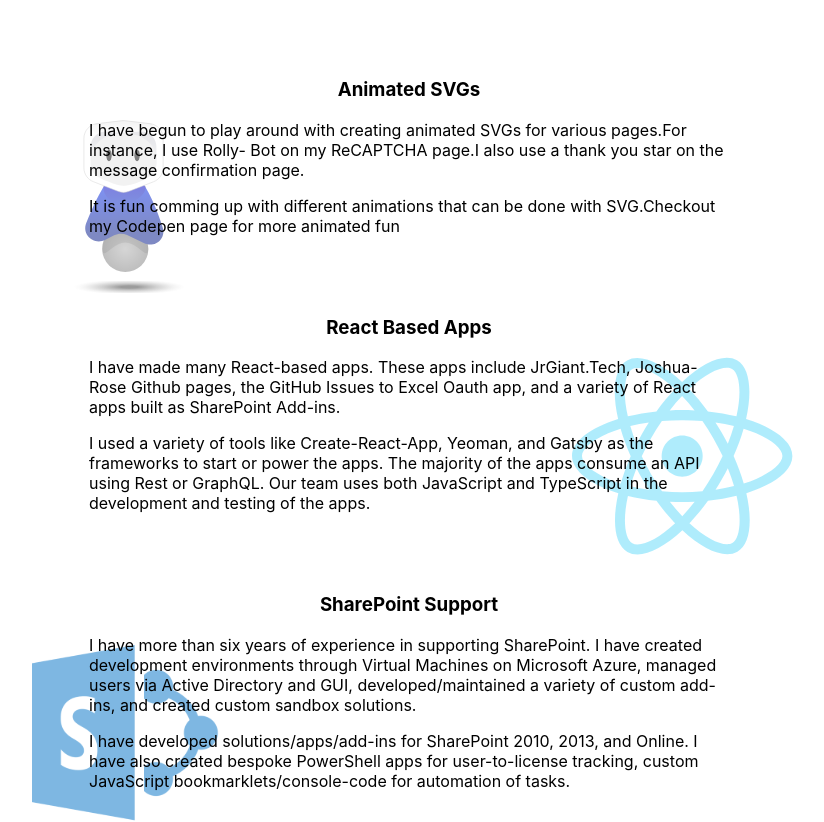
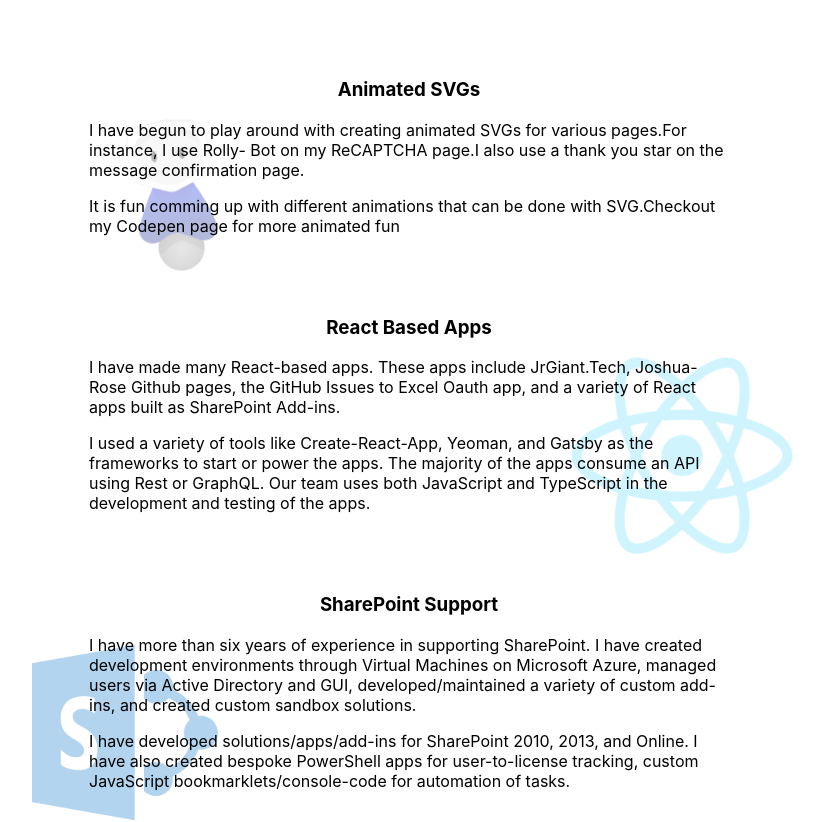
Before and after one commit to Joshua-rose/joshua-rose.github.io, a React (Create React App) app: page / in a window 1280 px wide. Shown: the part 1004-1826 px from the top of the page, without its empty margins (231-1055 px from the left). Built offline with nearby package versions, Linux system fonts and the light colour scheme.

Commit message:
Adding animation to blurb logos

```diff
--- a/src/content/blurbs/index.tsx
+++ b/src/content/blurbs/index.tsx
@@ -8,10 +8,12 @@
 const index = () => (
   <div>
     {[animatedSvgs, reactBasedApps, sharePointSupport, reactOnSharePoint].map((blurb, i) => {
-      const { headline, body, logo } = blurb;
+      const {
+        headline, body, logo, name,
+      } = blurb;
       const className = i % 2 === 0 ? 'left' : 'right';
       return (
-        <div className="blurb">
+        <div className={`blurb${name ? ` ${name}` : ''}`}>
           <h3>{headline}</h3>
           {logo ? (<img src={logo} alt="" className={className} />) : <RollyBot className={className} />}
           {body}
--- a/src/content/blurbs/reactBasedApps.tsx
+++ b/src/content/blurbs/reactBasedApps.tsx
@@ -18,6 +18,7 @@
   headline: 'React Based Apps',
   body,
   logo: ReactLogo,
+  name: 'React',
 };
 
 export default reactBasedApps;
--- a/src/content/blurbs/types.ts
+++ b/src/content/blurbs/types.ts
@@ -2,4 +2,5 @@
     headline: string,
     body: string | JSX.Element,
     logo?: string,
+    name?: string,
 }
--- a/src/styles/blurbs.scss
+++ b/src/styles/blurbs.scss
@@ -1,3 +1,4 @@
+@import "keyframes.scss";
 .blurb {
   width: 50vw;
   margin: 10vh auto;
@@ -10,7 +11,7 @@
   div.complexImage {
     position: absolute;
     height: 100%;
-    opacity: 0.5;
+    opacity: 0.3;
     z-index: -1;
     &.left {
       left: -10%;
@@ -28,8 +29,17 @@
     }
     .Rolly{
         height:97%;
+        animation: RollAround 10s linear infinite;
     }
-    .shaddow {
-        height:3%
+    .Shaddow {
+      display:none;
+        // height:10%;
+        // animation: MoveShaddow 5s ease-in-out infinite;
     }
+    .eyes {
+    animation: blink 10s linear infinite;
+  }
 }
+.React img {
+  animation: App-logo-spin 30s linear infinite;
+}
--- a/src/styles/keyframes.scss
+++ b/src/styles/keyframes.scss
@@ -6,3 +6,43 @@
     transform: rotate(360deg);
   }
 }
+
+@keyframes blink {
+  0% {
+    transform: scale(1, 1);
+  }
+  42% {
+    transform: scale(1, 1);
+  }
+  45% {
+    transform: scale(1, 0.4) translateY(100px);
+  }
+  48% {
+    transform: scale(1, 1);
+  }
+  100% {
+    transform: scale(1, 1);
+  }
+}
+@keyframes RollAround {
+  0% {
+    transform: translateX(-50px) rotateZ(7deg);
+  }
+  50% {
+    transform: translateX(50px) rotateZ(-7deg);
+  }
+  100% {
+    transform: translateX(-50px) rotateZ(7deg);
+  }
+}
+@keyframes MoveShaddow {
+  0% {
+    transform: translateX(-70px);
+  }
+  50% {
+    transform: translateX(70px);
+  }
+  100% {
+    transform: translateX(-70px);
+  }
+}
```
